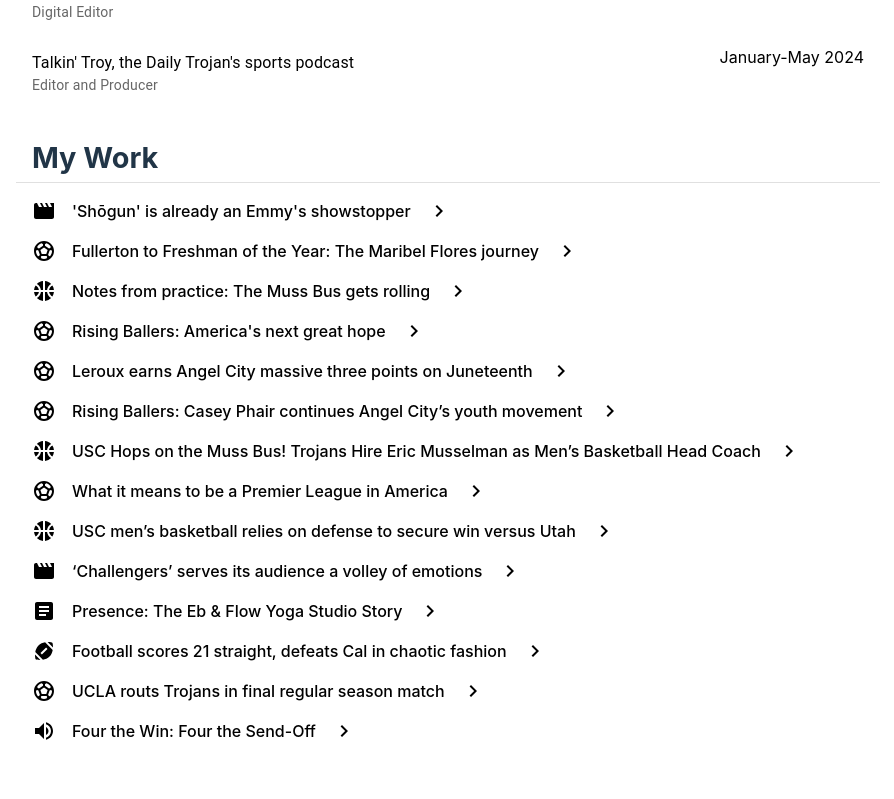
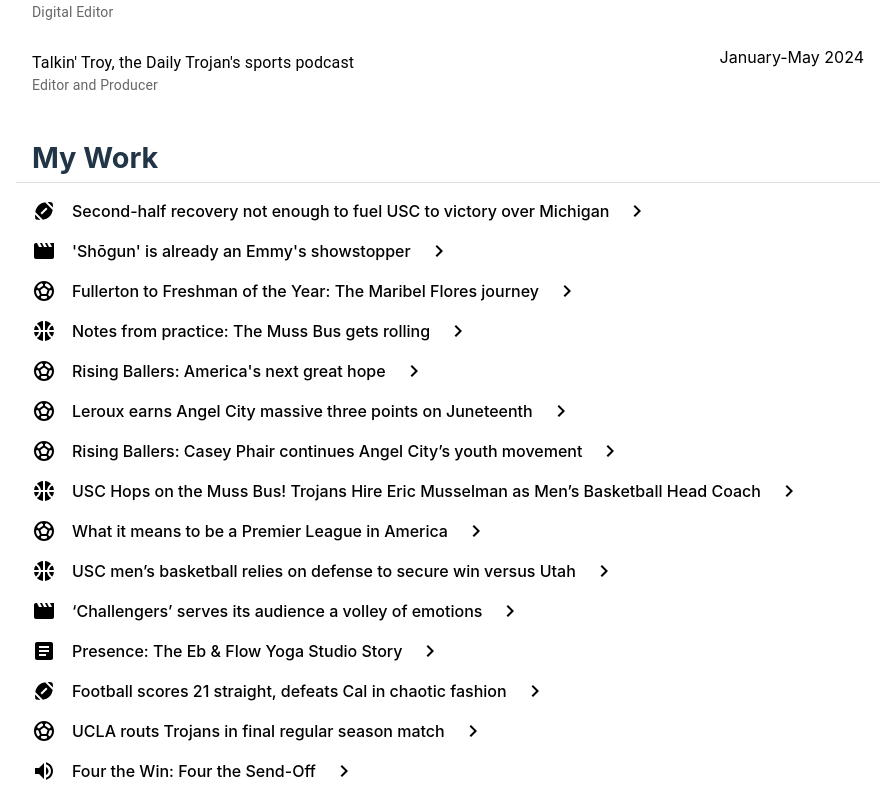
Before and after one commit to jack-hallinan/jack-hallinan.github.io, a React (Vite) app: page / in a window 1280 px wide. Shown: the part 743-1542 px from the top of the page, without its empty margins (192-1086 px from the left). Before the commit the page ends 1502 px from the top, so only its background shows below. Built offline with nearby package versions, Linux system fonts and the light colour scheme.

Commit message:
added USC vs. Michigan recap

```diff
--- a/src/data/index.tsx
+++ b/src/data/index.tsx
@@ -39,6 +39,7 @@
 ]
 
 export const MY_WORK_LINKS: WorkLinkProps[] = [
+    { name: "Second-half recovery not enough to fuel USC to victory over Michigan", url: "https://www.uscannenbergmedia.com/2024/09/21/second-half-recovery-not-enough-to-fuel-usc-to-victory-over-michigan/", icon: <SportsFootball/>},
     { name: "'Shōgun' is already an Emmy's showstopper", url: "https://www.uscannenbergmedia.com/2024/09/13/shogun-is-already-an-emmys-showstopper/", icon: <Movie/>},
     { name: "Fullerton to Freshman of the Year: The Maribel Flores journey", url: "https://dailytrojan.com/2024/03/01/from-fullerton-to-freshman-of-the-year-the-maribel-flores-journey/", icon: <SportsSoccer/>},
     { name: "Notes from practice: The Muss Bus gets rolling", url: "https://www.uscannenbergmedia.com/2024/06/26/notes-from-practice-the-muss-bus-gets-rolling/", icon: <SportsBasketball/>},
```
